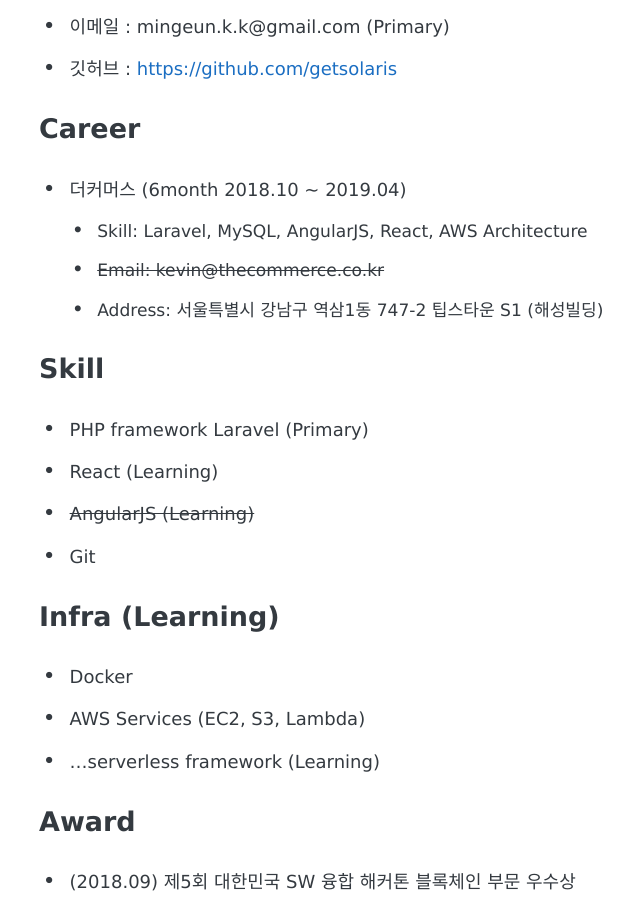
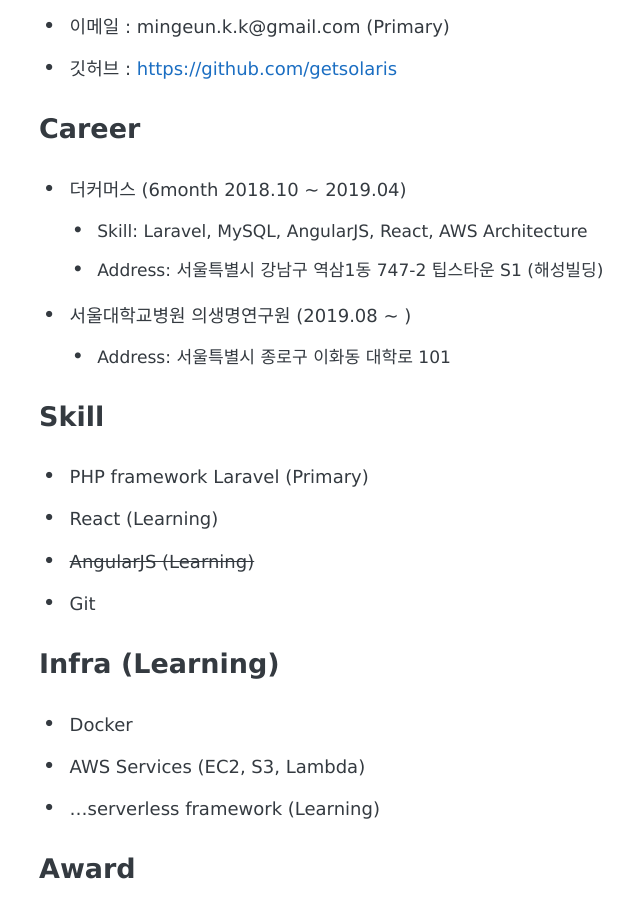
Before and after one commit to mingeunkim/mingeunkim.github.io, a Jekyll site: the page built from about.md, in a window 1280 px wide and 900 px high, scrolled down 393 px. Shown: the whole window, without its empty margins (187-827 px from the left). Built offline with Jekyll 4.4.1, drawn with Linux system fonts in a browser that asks for light colours; some web fonts are replaced.

Commit message:
Update about.md

```diff
--- a/about.md
+++ b/about.md
@@ -16,8 +16,10 @@
 ### Career
 - 더커머스 (6month 2018.10 ~ 2019.04)
     - Skill: Laravel, MySQL, AngularJS, React, AWS Architecture
-    - <strike>Email: kevin@thecommerce.co.kr</strike>
     - Address: 서울특별시 강남구 역삼1동 747-2 팁스타운 S1 (해성빌딩)
+
+- 서울대학교병원 의생명연구원 (2019.08 ~ )
+    - Address: 서울특별시 종로구 이화동 대학로 101
 
 ### Skill
 - PHP framework Laravel (Primary)
```
